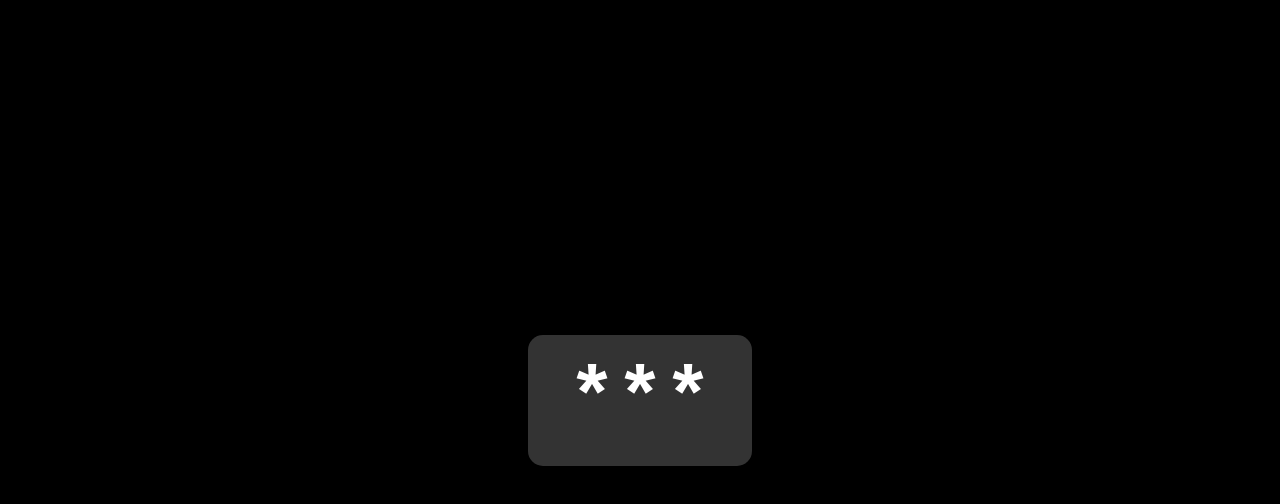
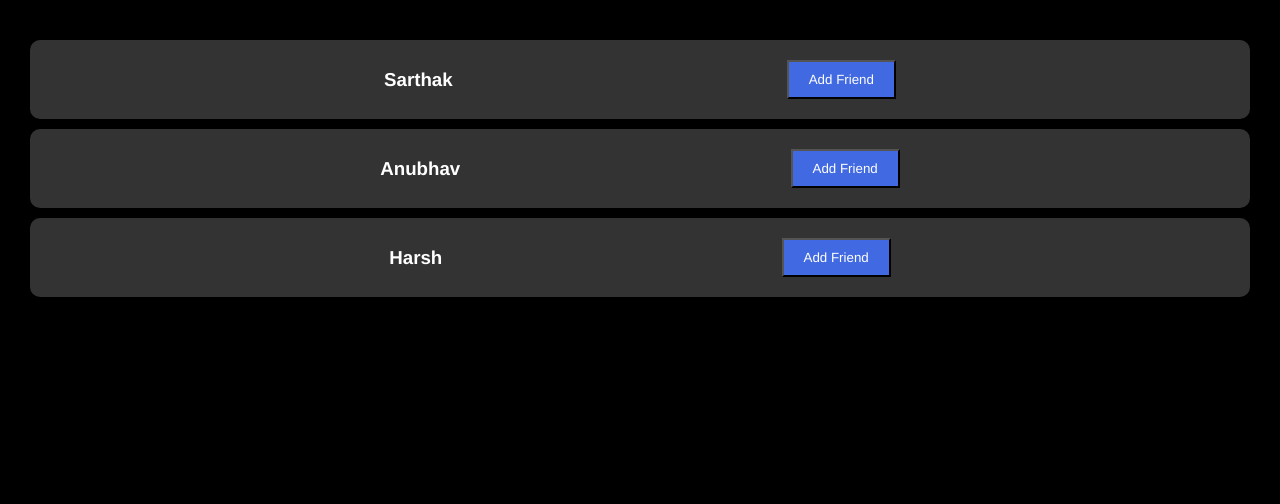
Before and after one commit to saarthack/cohort-2, a plain HTML site: page index.html in a window 1280 px wide. Drawn offline with Linux system fonts and the light colour scheme.

Commit message:
querySelectorAll

```diff
--- a/index.html
+++ b/index.html
@@ -10,7 +10,20 @@
 
 <body>
 
-  <h1>***</h1>
+  <div id="main">
+    <div class="elem">
+      <h3>Sarthak</h3>
+      <button>Add Friend</button>
+    </div>
+    <div class="elem">
+      <h3>Anubhav</h3>
+      <button>Add Friend</button>
+    </div>
+    <div class="elem">
+      <h3>Harsh</h3>
+      <button>Add Friend</button>
+    </div>
+  </div>
 
   <script src="script.js"></script>
 </body>
--- a/script.js
+++ b/script.js
@@ -1,9 +1,14 @@
-var aud = new Audio('./31.mp3')
+var allBtn = document.querySelectorAll('button')
 
-var h1 = document.querySelector('h1')
+allBtn.forEach(function(elem){
+    elem.addEventListener('click',function(){
 
-h1.addEventListener('click',function(dets){
-    if(dets.code == 'KeyD'){
-        aud.play()
-    }
+        if(elem.innerHTML == 'Add Friend'){
+            elem.innerHTML = 'Remove'
+        }else{
+            elem.innerHTML = 'Add Friend'
+        }
+
+    })
+
 })
--- a/style.css
+++ b/style.css
@@ -13,14 +13,22 @@ body {
 
 body{
   background-color: black;
+  padding: 30px;
+}
+
+.elem{
   display: flex;
   align-items: center;
-  justify-content: center;
+  justify-content: space-evenly;
+  padding: 20px;
+  background-color: #333;
+  border-radius: 10px;
+  margin-top: 10px;
 }
-h1{
-  font-size: 80px;
-  background-color: #333;
-  padding: 20px 40px;
-  border-radius: 15px;
-  font-family: monospace;
+
+button{
+  background-color: royalblue;
+  color: #fff;
+  padding: 10px 20px;
+
 }
```
Also changed, not shown: 1 other file.
